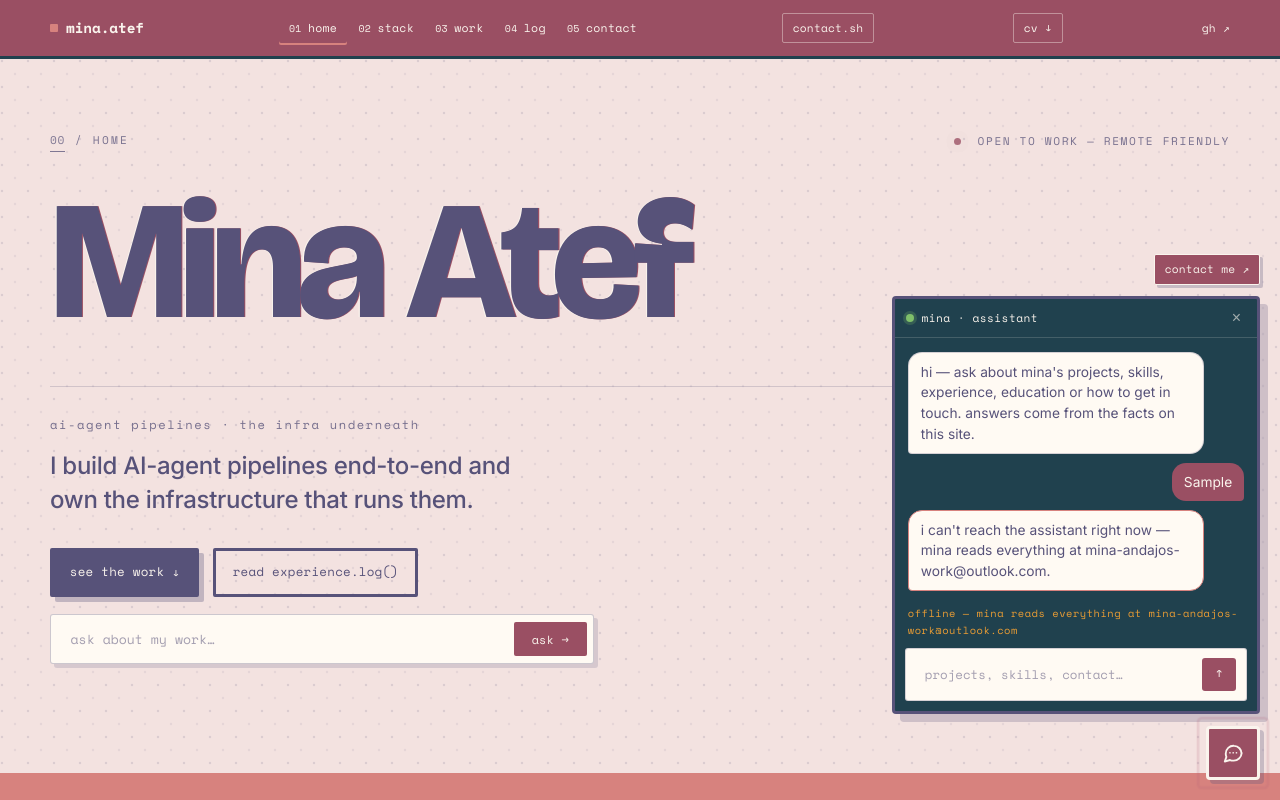
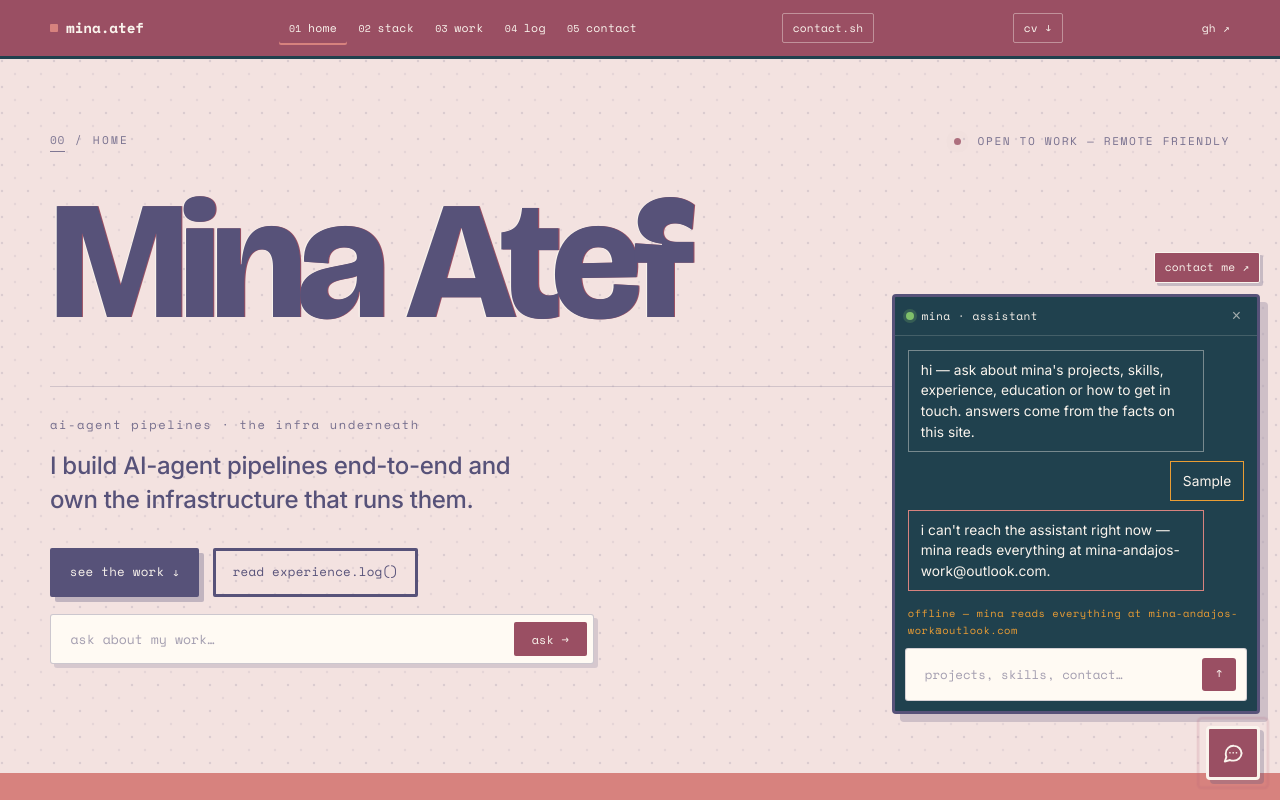
Before and after one commit to mina-atef-00/portfolio-v2, a website: page index.html in a window 1280 px wide. Both pictures are taken after typing "Sample" into the empty fields and a click on the button "ask →". Shown: the top 800 px of the page. Drawn offline with nearby package versions, Linux system fonts and the light colour scheme; no server answers.

Commit message:
chat messages: square outline style, readable on dark panel

```diff
--- a/index.html
+++ b/index.html
@@ -664,20 +664,17 @@ svg{display:block}
 }
 .ask-msg{
   font-size:.86rem;line-height:1.5;max-width:88%;
-  padding:.55rem .75rem;border-radius:14px;white-space:pre-wrap;overflow-wrap:anywhere;
+  padding:.55rem .75rem;border-radius:0;background:none;color:var(--cream);white-space:pre-wrap;overflow-wrap:anywhere;
 }
 .ask-msg[data-role="bot"]{
   align-self:flex-start;
-  background:#fffaf3;color:var(--ink);
-  border:1px solid rgba(87,82,121,.25);
-  border-bottom-left-radius:4px;
+  border:1px solid rgba(250,244,237,.4);
 }
 .ask-msg[data-role="you"]{
   align-self:flex-end;
-  background:var(--maroon);color:var(--cream);
-  border-bottom-right-radius:4px;
+  border:1.5px solid var(--turmeric);
 }
-.ask-msg[data-state="error"]{border-color:var(--vermilion);color:var(--ink)}
+.ask-msg[data-state="error"]{border-color:var(--vermilion);color:var(--cream)}
 .ask-msg .src{
   display:block;margin-top:.35rem;
   font-family:var(--font-mono);font-size:.62rem;letter-spacing:.04em;opacity:.55;
```
